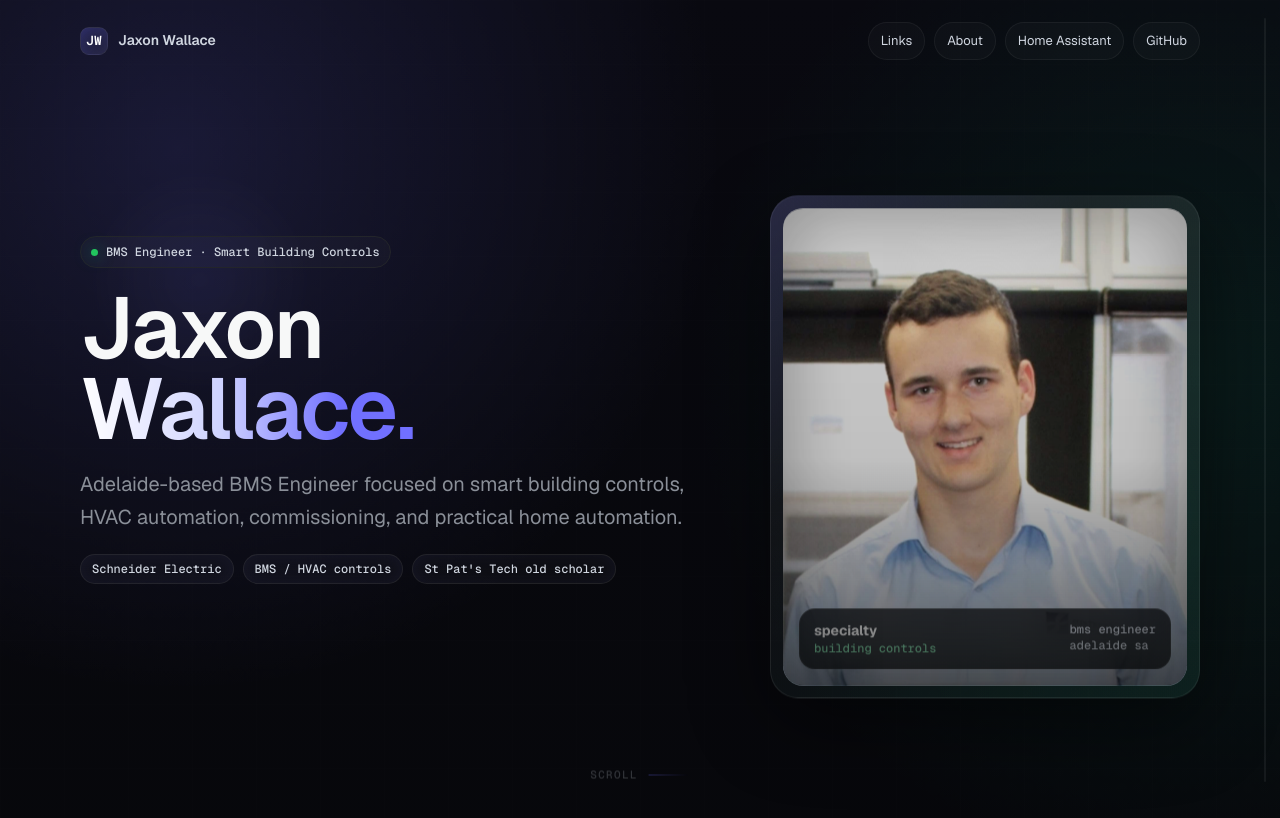
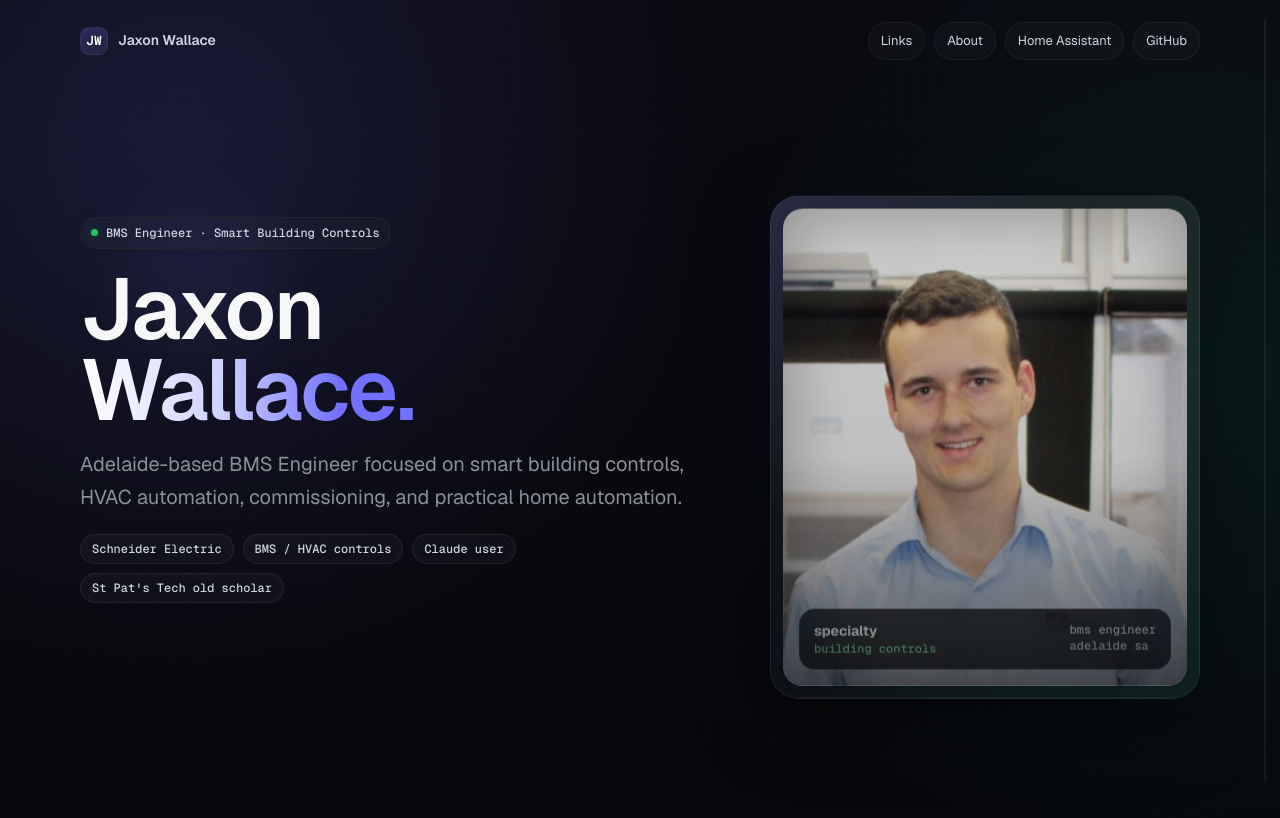
Before and after one commit to wallajl/jaxonwallace-next, a Next.js app: page / in a window 1280 px wide. Shown: the top 818 px of the page. Built offline with nearby package versions, Linux system fonts and the light colour scheme.

Commit message:
content: add Claude user mention

```diff
--- a/src/components/hero.tsx
+++ b/src/components/hero.tsx
@@ -19,6 +19,7 @@ export function Hero() {
         <div className="quick-facts" aria-label="Professional highlights">
           <span>Schneider Electric</span>
           <span>BMS / HVAC controls</span>
+          <span>Claude user</span>
           <span>St Pat&apos;s Tech old scholar</span>
         </div>
         <div className="cta">
--- a/src/components/profile-sections.tsx
+++ b/src/components/profile-sections.tsx
@@ -31,7 +31,7 @@ const projects = [
   "Website builds",
   "GitHub projects",
   "Home lab",
-  "Automation workflows",
+  "Claude-assisted workflows",
 ];
 
 const timeline = [
```
